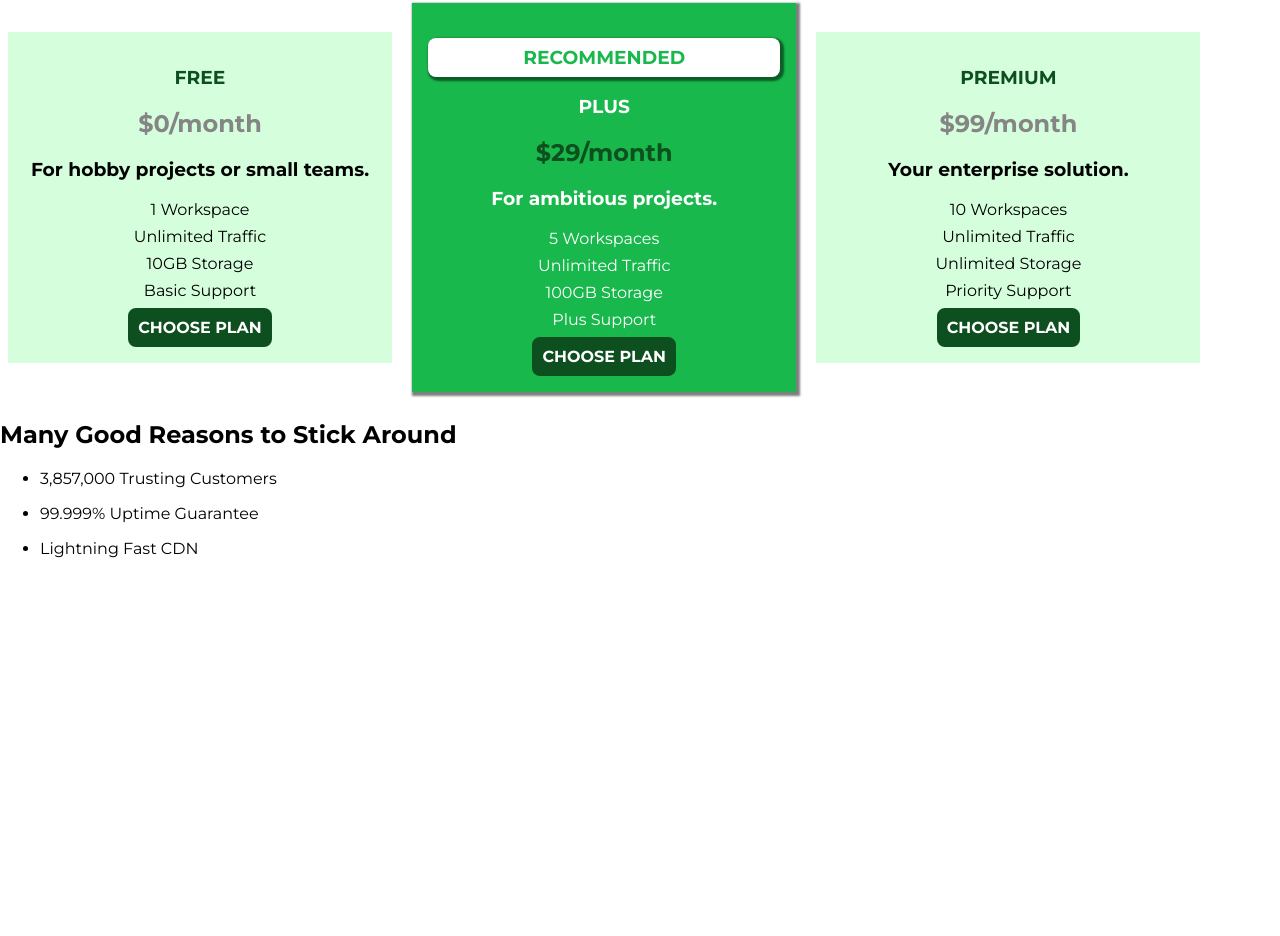
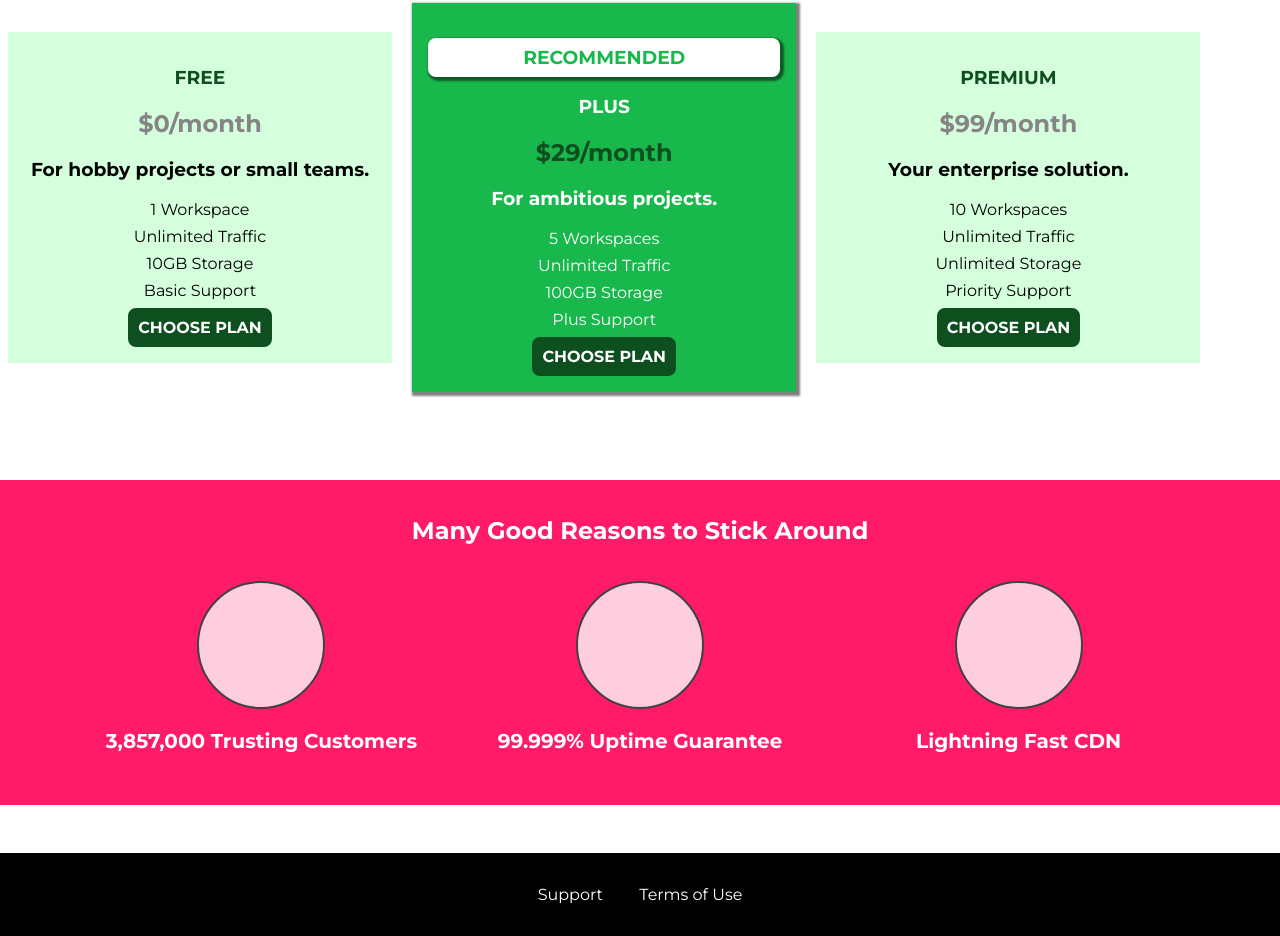
Before and after one commit to mrdzoviii/css3-complete-guide, a website: page index.html in a window 1280 px wide. Shown: the part 645-1581 px from the top of the page. Before the commit the page ends 1219 px from the top, so only its background shows below. Drawn offline with Linux system fonts and the light colour scheme.

Commit message:
Adding footer.

```diff
--- a/index.html
+++ b/index.html
@@ -83,30 +83,42 @@
             </article>
         </div>
     </section>
-    <section>
-        <h1>Many Good Reasons to Stick Around</h1>
-        <ul>
-            <li>
-                <div>
+    <section id="key-features">
+        <h1 class="section-title">Many Good Reasons to Stick Around</h1>
+        <ul class="key-features--items">
+            <li class="key-features--item">
+                <div class="key-features--item--image">
 
                 </div>
-                <p>3,857,000 Trusting Customers</p>
+                <p class="key-features--item--description">3,857,000 Trusting Customers</p>
             </li>
-            <li>
-                <div>
+            <li class="key-features--item">
+                <div class="key-features--item--image">
 
                 </div>
-                <p>99.999% Uptime Guarantee</p>
+                <p class="key-features--item--description">99.999% Uptime Guarantee</p>
             </li>
-            <li>
-                <div>
+            <li class="key-features--item">
+                <div class="key-features--item--image">
 
                 </div>
-                <p>Lightning Fast CDN</p>
+                <p class="key-features--item--description">Lightning Fast CDN</p>
             </li>
         </ul>
     </section>
 </main>
+<footer class="main-footer">
+    <nav>
+        <ul class="main-footer--links">
+            <li class="main-footer--link">
+                <a href="#">Support</a>
+            </li>
+            <li class="main-footer--link">
+                <a href="#">Terms of Use</a>
+            </li>
+        </ul>
+    </nav>
+</footer>
 </body>
 
 </html>
--- a/main.css
+++ b/main.css
@@ -157,3 +157,71 @@ body{
 .button:focus{
     outline: none;
 }
+
+#key-features{
+    background: #ff1b68;
+    margin-top: 80px;
+    padding:16px;
+}
+#key-features .section-title {
+    color:white;
+}
+
+.key-features--items{
+    list-style: none;
+    margin: 0;
+    padding: 0;
+    text-align: center;
+}
+
+.key-features--item{
+
+    display: inline-block;
+    padding: 16px;
+    width: 30%;
+    vertical-align: top;
+}
+
+.key-features--item--description{
+    text-align: center;
+    font-weight: bold;
+    color:white;
+    font-size: 20px;
+}
+
+.key-features--item--image {
+    background: #ffcede;
+    width: 128px;
+    border: 2px solid #424242;
+    border-radius: 50%;
+    height: 128px;
+    margin: 0 auto;
+}
+
+.main-footer {
+    background: black;
+    padding: 32px;
+    margin-top:48px;
+}
+
+.main-footer--links{
+    list-style: none;
+    margin:0;
+    padding:0;
+    text-align:center;
+}
+
+.main-footer--link {
+    display: inline-block;
+    margin:0 16px;
+}
+
+.main-footer--link a{
+    color:white;
+    text-decoration: none;
+}
+
+.main-footer--link a:active,
+.main-footer--link a:hover{
+    color:#ccc;
+}
```
